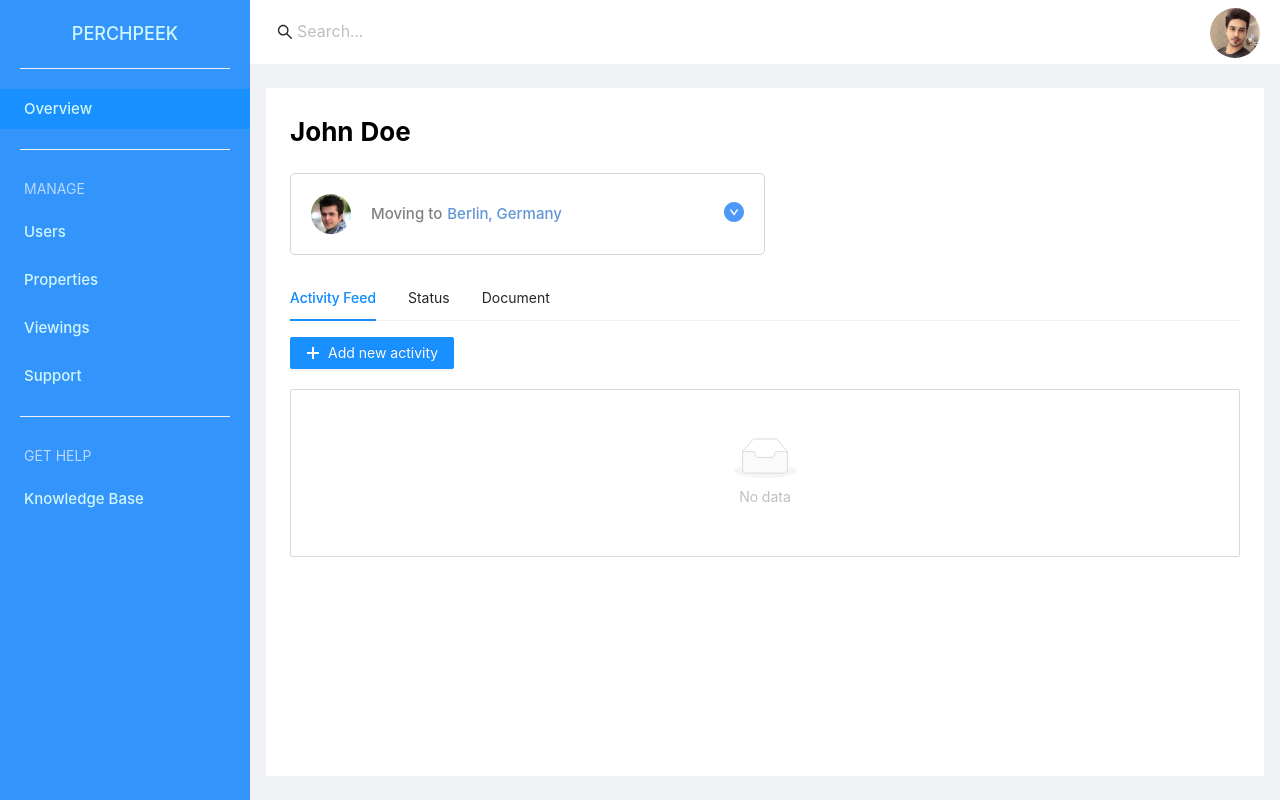
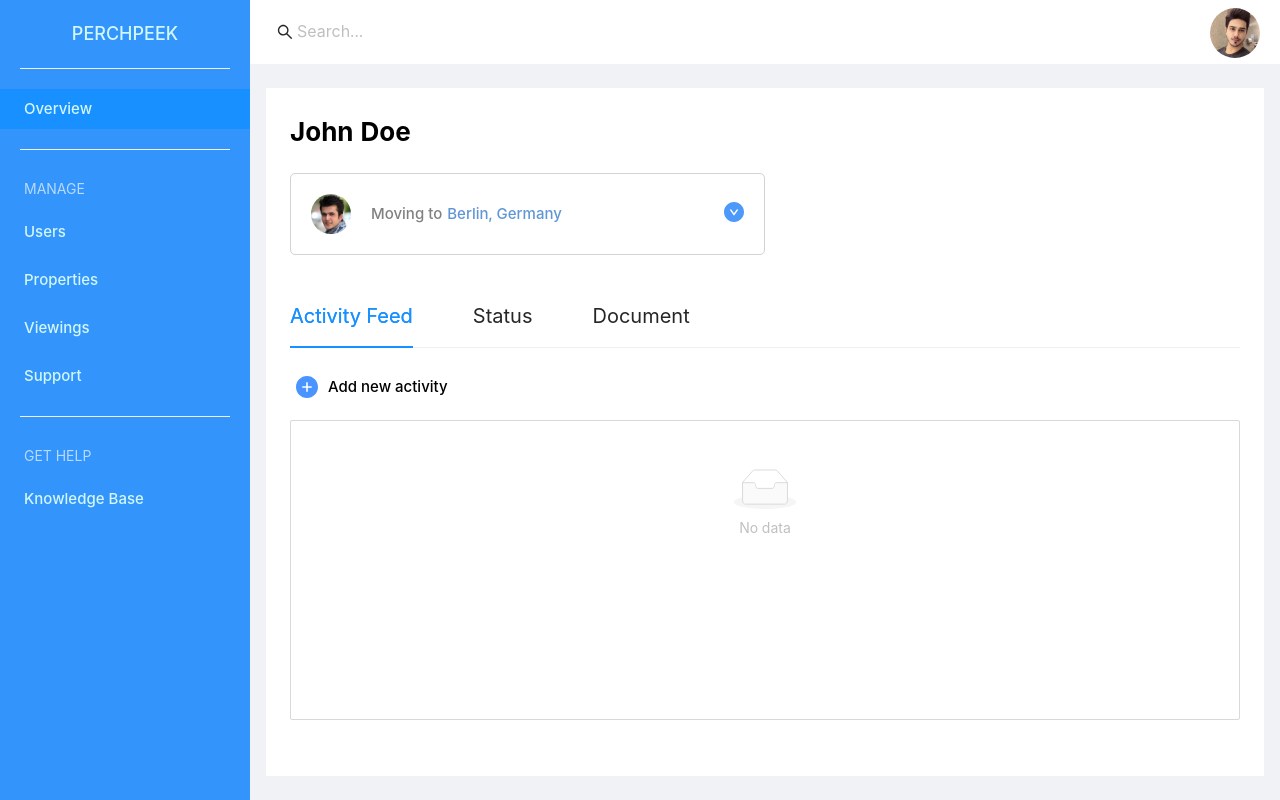
Before and after one commit to lijin820/react-typescript-ant-design-project, a React (Create React App) app: page / in a window 1280 px wide. Built offline with nearby package versions, Linux system fonts and the light colour scheme.

Commit message:
updated modal ui

```diff
--- a/src/App.css
+++ b/src/App.css
@@ -78,7 +78,7 @@
 
 .select-section {
   margin-top: 20px;
-  margin-bottom: 20px;
+  margin-bottom: 30px;
   padding: 20px;
   display: flex;
   align-items: center;
@@ -116,3 +116,47 @@
   right: 20px;
   cursor: pointer;
 }
+
+.custom-tab-pane {
+  font-size: 16px !important;
+}
+
+.ant-tabs-tab-btn {
+  font-size: 20px;
+}
+
+.create-activity-btn {
+  cursor: pointer;
+  display: flex;
+  align-items: center;
+  border: none;
+  background: white;
+  outline: none;
+  margin-top: 10px;
+  margin-bottom: 10px;
+}
+
+.activity-text {
+  font-size: 15px;
+  color: black;
+  margin-left: 10px;
+  font-weight: 500;
+}
+
+.ant-modal-header {
+  background: #FF615E;
+}
+
+.ant-modal-title {
+  color: white;
+}
+
+.ant-modal-close {
+  color: white;
+}
+
+.ant-modal-footer {
+  padding-top: 20px;
+  padding-bottom: 20px;
+  text-align: center;
+}
--- a/src/App.tsx
+++ b/src/App.tsx
@@ -91,8 +91,13 @@ function App(): ReactElement {
               <DownCircleFilled style={{ fontSize: 20, color: "#4C99F9" }} />
             </div>
           </div>
-          <Tabs defaultActiveKey="1">
-            <TabPane tab="Activity Feed" key="1">
+          <Tabs
+            defaultActiveKey="1"
+            size="large"
+            animated={false}
+            tabBarGutter={60}
+          >
+            <TabPane tab="Activity Feed" key="1" className="custom-tab-pane">
               <ActivityTab />
             </TabPane>
             <TabPane tab="Status" key="2">
--- a/src/components/ActivityList.tsx
+++ b/src/components/ActivityList.tsx
@@ -1,19 +1,30 @@
 import React, { ReactElement } from "react";
-import { List, Typography } from "antd";
+import { List, Typography, Avatar } from "antd";
 import { ListType } from "../types";
+
+const currentUser = {
+  name: "Richard Gillbert",
+  shortname: "RG",
+};
 
 function ActivityList({ activities }: ListType): ReactElement {
   return (
     <List
       data-id="list"
-      style={{ marginTop: 20 }}
+      style={{ marginTop: 20, height: 300, overflowY: "auto" }}
       bordered
       dataSource={activities}
       renderItem={(item) => {
         return (
           <List.Item data-id="list-item">
+            <Avatar
+              style={{ backgroundColor: "#F0685E", marginRight: 10 }}
+              size={40}
+            >
+              {currentUser.shortname}
+            </Avatar>
             <Typography.Text strong>
-              You&apos;ve created a {item.type}:
+              {currentUser.name} added a {item.type}:&nbsp;
             </Typography.Text>
             {item.url} {item.note}
           </List.Item>
--- a/src/components/ActivityTab.tsx
+++ b/src/components/ActivityTab.tsx
@@ -1,7 +1,6 @@
 import React, { ReactElement, useEffect, useState } from "react";
 import { useDispatch, useSelector } from "react-redux";
-import { Button } from "antd";
-import { PlusOutlined } from "@ant-design/icons";
+import { PlusCircleFilled } from "@ant-design/icons";
 import AddActivityModal from "./AddActivityModal";
 import ActivityList from "./ActivityList";
 import { GET_ALL_ACTIVITIES_REQUEST } from "../redux/constants";
@@ -19,14 +18,15 @@ function ActivityTab(): ReactElement {
 
   return (
     <div>
-      <Button
+      <button
         data-id="add-button"
-        type="primary"
-        icon={<PlusOutlined />}
+        type="button"
+        className="create-activity-btn"
         onClick={() => setModalVisible(true)}
       >
-        Add new activity
-      </Button>
+        <PlusCircleFilled style={{ fontSize: 22, color: "#4994FF" }} />
+        <span className="activity-text">Add new activity</span>
+      </button>
       <AddActivityModal
         data-id="add-activity-modal"
         visible={modalVisible}
--- a/src/components/AddActivityModal.tsx
+++ b/src/components/AddActivityModal.tsx
@@ -19,8 +19,12 @@ function AddActivityModal({ visible, setVisible }: ModalType): ReactElement {
   };
 
   const submitValues = () => {
-    dispatch({ type: ADD_ACTIVITY_REQUEST, payload: { type, url, note } });
-    setVisible(false);
+    if (note) {
+      dispatch({ type: ADD_ACTIVITY_REQUEST, payload: { type, url, note } });
+      setVisible(false);
+      setNote("''");
+      setUrl("");
+    }
   };
 
   return (
@@ -31,6 +35,7 @@ function AddActivityModal({ visible, setVisible }: ModalType): ReactElement {
       visible={visible}
       okText="Submit"
       onOk={submitValues}
+      cancelButtonProps={{ style: { display: "none" } }}
       onCancel={() => setVisible(false)}
     >
       <Space direction="vertical" size="large" style={{ width: "100%" }}>
```
